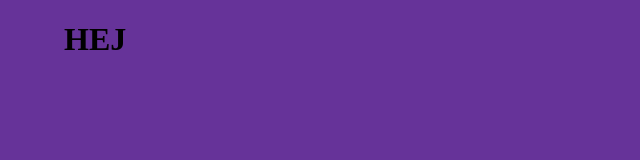
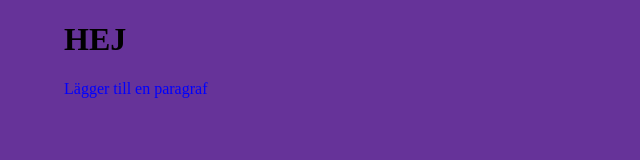
Before and after one commit to lisamaliqi/myFirstRepoTest, a plain HTML site: page index.html in a window 1280 px wide. Shown: the whole page, without its empty margins (0-640 px from the left). Drawn offline with Linux system fonts and the light colour scheme.

Commit message:
lägger till paragraf

```diff
--- a/index.html
+++ b/index.html
@@ -8,6 +8,7 @@
 </head>
 <body>
     <h1>HEJ</h1>
+    <p>Lägger till en paragraf</p>
     <script src="script.js"></script>
 </body>
 </html>
--- a/script.js
+++ b/script.js
@@ -1,3 +1,5 @@
 console.log(1);
 console.log('String!');
 console.log('test 3');
+
+console.log('hoppas paragrafen fungerar');
--- a/style.css
+++ b/style.css
@@ -7,3 +7,7 @@ body {
 h1 {
     color: red;
 }
+
+p {
+    color: blue;
+};
```
Also changed, not shown: 1 other file.
